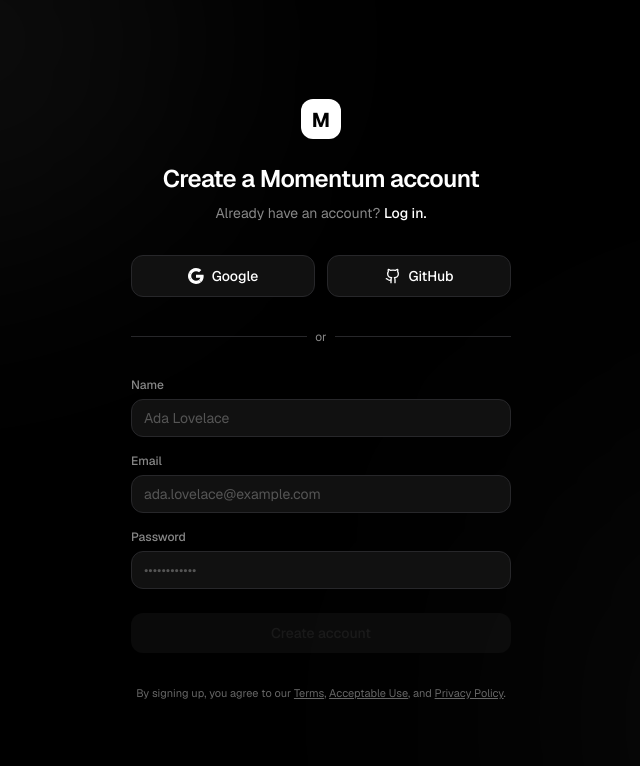
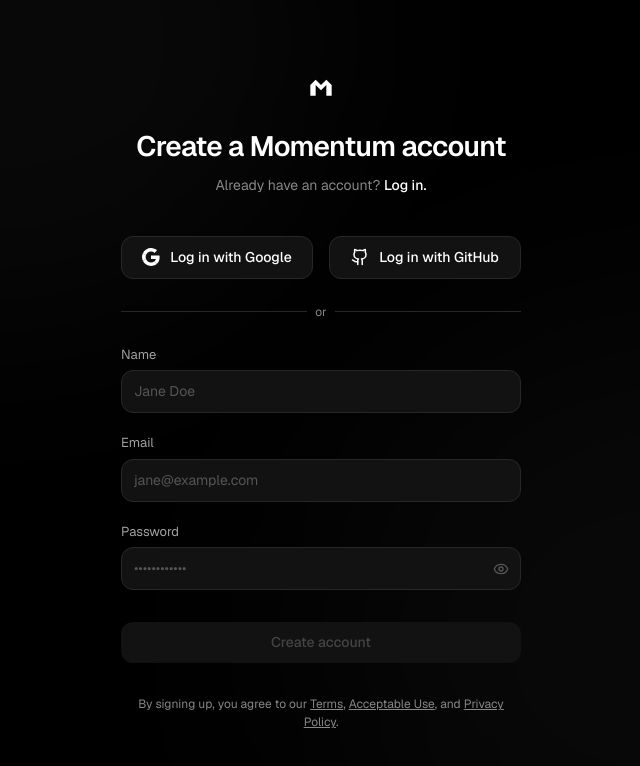
Before and after one commit to isaacmanohar/momentum-a-to-do-and-task-manager, a React (Vite) app in the folder apps/web/: page /register in a window 1280 px wide. Shown: the top 766 px of the page, without its empty margins (319-959 px from the left). Built offline with nearby package versions, Linux system fonts and the light colour scheme; no server answers.

Commit message:
style: exactly match Resend dark aesthetic for auth screens

```diff
--- a/apps/web/src/features/auth/components/Login.tsx
+++ b/apps/web/src/features/auth/components/Login.tsx
@@ -3,7 +3,7 @@
 import api from '@/lib/api-client';
 import toast from 'react-hot-toast';
 import { useNavigate, Link } from 'react-router-dom';
-import { Github, Mail } from 'lucide-react';
+import { Github, Eye } from 'lucide-react';
 
 export function Login() {
   const [email, setEmail] = useState('demo@lifeos.app');
@@ -31,85 +31,91 @@
   const isFormValid = email.trim() !== '' && password.trim() !== '';
 
   return (
-    <div className="relative flex min-h-screen items-center justify-center bg-black p-4 overflow-hidden font-sans">
-      {/* Subtle background mesh gradient */}
-      <div className="absolute top-0 left-0 w-full h-full overflow-hidden pointer-events-none">
-        <div className="absolute -top-[20%] -left-[10%] w-[50%] h-[50%] rounded-full bg-white/5 blur-[120px]"></div>
-        <div className="absolute top-[60%] -right-[10%] w-[40%] h-[60%] rounded-full bg-white/5 blur-[150px]"></div>
+    <div className="relative flex min-h-screen items-center justify-center bg-black p-4 font-sans selection:bg-white/30 text-white">
+      {/* Background gradient image (simulated with CSS) */}
+      <div className="absolute inset-0 z-0 overflow-hidden pointer-events-none">
+        <div className="absolute -top-[30%] -left-[20%] w-[70%] h-[70%] rounded-full bg-white/[0.03] blur-[100px]"></div>
+        <div className="absolute top-[40%] -right-[30%] w-[80%] h-[80%] rounded-full bg-white/[0.03] blur-[120px]"></div>
       </div>
 
-      <div className="relative w-full max-w-[380px] space-y-8 z-10">
-        <div className="text-center">
-          <div className="mx-auto w-10 h-10 rounded-lg bg-white flex items-center justify-center mb-6">
-            <span className="text-black font-bold text-xl leading-none pt-0.5">M</span>
+      <div className="relative w-full max-w-[400px] z-10">
+        <div className="text-center mb-10">
+          <div className="mx-auto flex items-center justify-center mb-6">
+            <svg width="32" height="32" viewBox="0 0 24 24" fill="none" xmlns="http://www.w3.org/2000/svg">
+              <path d="M4 12V20H8V12L12 16L16 12V20H20V12L16 8L12 12L8 8L4 12Z" fill="white"/>
+            </svg>
           </div>
-          <h2 className="text-2xl font-semibold tracking-tight text-white mb-2">Log in to Momentum</h2>
-          <p className="text-sm text-[#888]">
+          <h2 className="text-[28px] font-semibold tracking-tight text-white mb-2">Log in to Momentum</h2>
+          <p className="text-[14px] text-[#888]">
             Don't have an account?{' '}
-            <Link to="/register" className="text-white hover:underline font-medium">
+            <Link to="/register" className="text-white hover:underline font-medium transition-colors">
               Sign up.
             </Link>
           </p>
         </div>
 
-        <div className="flex gap-3">
-          <button type="button" className="flex flex-1 items-center justify-center gap-2 rounded-lg bg-[#111] border border-[#333] px-4 py-2.5 text-sm font-medium text-white transition-colors hover:bg-[#222]">
-            <svg viewBox="0 0 24 24" className="h-4 w-4" aria-hidden="true"><path fill="currentColor" d="M12.0003 4.75C13.7703 4.75 15.3553 5.36 16.6053 6.54998L20.0303 3.125C17.9502 1.19 15.2353 0 12.0003 0C7.31028 0 3.25527 2.69 1.28027 6.60998L5.27028 9.70498C6.21525 6.86 8.87028 4.75 12.0003 4.75Z"></path><path fill="currentColor" d="M23.49 12.275C23.49 11.49 23.415 10.73 23.3 10H12V14.51H18.47C18.18 15.99 17.34 17.25 16.08 18.1L19.945 21.1C22.2 19.01 23.49 15.92 23.49 12.275Z"></path><path fill="currentColor" d="M5.26498 14.2949C5.02498 13.5699 4.88501 12.7999 4.88501 11.9999C4.88501 11.1999 5.01998 10.4299 5.26498 9.7049L1.275 6.60986C0.46 8.22986 0 10.0599 0 11.9999C0 13.9399 0.46 15.7699 1.28 17.3899L5.26498 14.2949Z"></path><path fill="currentColor" d="M12.0004 24.0001C15.2404 24.0001 17.9654 22.935 19.9454 21.095L16.0804 18.095C15.0054 18.82 13.6204 19.245 12.0004 19.245C8.8704 19.245 6.21537 17.135 5.26538 14.29L1.27539 17.385C3.25539 21.31 7.3104 24.0001 12.0004 24.0001Z"></path></svg>
-            Google
+        <div className="flex gap-4 mb-6">
+          <button type="button" className="flex flex-1 items-center justify-center gap-2.5 rounded-lg bg-[#121212] border border-[#2a2a2a] px-4 py-2.5 text-[14px] font-medium text-white transition-colors hover:bg-[#1a1a1a]">
+            <svg viewBox="0 0 24 24" className="h-[18px] w-[18px]" aria-hidden="true"><path fill="currentColor" d="M12.0003 4.75C13.7703 4.75 15.3553 5.36 16.6053 6.54998L20.0303 3.125C17.9502 1.19 15.2353 0 12.0003 0C7.31028 0 3.25527 2.69 1.28027 6.60998L5.27028 9.70498C6.21525 6.86 8.87028 4.75 12.0003 4.75Z"></path><path fill="currentColor" d="M23.49 12.275C23.49 11.49 23.415 10.73 23.3 10H12V14.51H18.47C18.18 15.99 17.34 17.25 16.08 18.1L19.945 21.1C22.2 19.01 23.49 15.92 23.49 12.275Z"></path><path fill="currentColor" d="M5.26498 14.2949C5.02498 13.5699 4.88501 12.7999 4.88501 11.9999C4.88501 11.1999 5.01998 10.4299 5.26498 9.7049L1.275 6.60986C0.46 8.22986 0 10.0599 0 11.9999C0 13.9399 0.46 15.7699 1.28 17.3899L5.26498 14.2949Z"></path><path fill="currentColor" d="M12.0004 24.0001C15.2404 24.0001 17.9654 22.935 19.9454 21.095L16.0804 18.095C15.0054 18.82 13.6204 19.245 12.0004 19.245C8.8704 19.245 6.21537 17.135 5.26538 14.29L1.27539 17.385C3.25539 21.31 7.3104 24.0001 12.0004 24.0001Z"></path></svg>
+            Log in with Google
           </button>
-          <button type="button" className="flex flex-1 items-center justify-center gap-2 rounded-lg bg-[#111] border border-[#333] px-4 py-2.5 text-sm font-medium text-white transition-colors hover:bg-[#222]">
-            <Github size={16} />
-            GitHub
+          <button type="button" className="flex flex-1 items-center justify-center gap-2.5 rounded-lg bg-[#121212] border border-[#2a2a2a] px-4 py-2.5 text-[14px] font-medium text-white transition-colors hover:bg-[#1a1a1a]">
+            <Github size={18} />
+            Log in with GitHub
           </button>
         </div>
 
-        <div className="relative">
+        <div className="relative mb-6">
           <div className="absolute inset-0 flex items-center">
-            <div className="w-full border-t border-[#333]"></div>
+            <div className="w-full border-t border-[#2a2a2a]"></div>
           </div>
-          <div className="relative flex justify-center text-xs">
+          <div className="relative flex justify-center text-[12px]">
             <span className="bg-black px-2 text-[#888]">or</span>
           </div>
         </div>
 
-        <form onSubmit={handleSubmit} className="space-y-4">
-          <div className="space-y-4">
+        <form onSubmit={handleSubmit} className="space-y-5">
           <div className="space-y-1.5">
-              <label className="block text-xs font-medium text-[#888]">Email</label>
+            <label className="block text-[13px] text-[#a1a1a1]">Email</label>
             <input
               type="text"
               required
-                className="w-full rounded-lg border border-[#333] bg-[#111] px-3 py-2 text-sm text-white placeholder:text-[#555] focus:border-[#555] focus:outline-none transition-colors"
+              className="w-full rounded-lg border border-[#2a2a2a] bg-[#121212] px-3 py-2.5 text-[14px] text-white placeholder:text-[#555] focus:border-[#555] focus:outline-none transition-colors"
               value={email}
               onChange={(e) => setEmail(e.target.value)}
               placeholder="alan.turing@example.com"
             />
           </div>
+
           <div className="space-y-1.5">
-              <label className="block text-xs font-medium text-[#888]">Password</label>
+            <label className="block text-[13px] text-[#a1a1a1]">Password</label>
+            <div className="relative">
               <input
                 type="password"
                 required
-                className="w-full rounded-lg border border-[#333] bg-[#111] px-3 py-2 text-sm text-white placeholder:text-[#555] focus:border-[#555] focus:outline-none transition-colors"
+                className="w-full rounded-lg border border-[#2a2a2a] bg-[#121212] px-3 py-2.5 text-[14px] text-white placeholder:text-[#555] focus:border-[#555] focus:outline-none transition-colors pr-10"
                 value={password}
                 onChange={(e) => setPassword(e.target.value)}
                 placeholder="••••••••••••"
               />
+              <button type="button" className="absolute right-3 top-1/2 -translate-y-1/2 text-[#555] hover:text-[#888]">
+                <Eye size={16} />
+              </button>
             </div>
           </div>
 
           <button
             type="submit"
             disabled={isLoading || !isFormValid}
-            className="flex w-full justify-center rounded-lg bg-white px-4 py-2.5 text-sm font-medium text-black transition-all hover:bg-gray-200 focus-visible:outline-none disabled:opacity-30 disabled:bg-[#222] disabled:text-[#555] disabled:hover:bg-[#222] mt-6"
+            className="flex w-full justify-center rounded-lg bg-white px-4 py-2.5 text-[14px] font-medium text-black transition-all hover:bg-gray-200 focus-visible:outline-none disabled:opacity-100 disabled:bg-[#121212] disabled:text-[#444] disabled:cursor-not-allowed mt-8"
           >
             {isLoading ? 'Logging in...' : 'Log in'}
           </button>
         </form>
 
-        <div className="text-center mt-6">
-          <p className="text-[11px] text-[#666]">
-            By logging in, you agree to our <a href="#" className="underline hover:text-white transition-colors">Terms</a>, <a href="#" className="underline hover:text-white transition-colors">Acceptable Use</a>, and <a href="#" className="underline hover:text-white transition-colors">Privacy Policy</a>.
+        <div className="text-center mt-8">
+          <p className="text-[12px] text-[#888]">
+            By logging in, you agree to our <a href="#" className="underline hover:text-[#a1a1a1] transition-colors">Terms</a>, <a href="#" className="underline hover:text-[#a1a1a1] transition-colors">Acceptable Use</a>, and <a href="#" className="underline hover:text-[#a1a1a1] transition-colors">Privacy Policy</a>.
           </p>
         </div>
       </div>
--- a/apps/web/src/features/auth/components/Register.tsx
+++ b/apps/web/src/features/auth/components/Register.tsx
@@ -3,7 +3,7 @@
 import api from '@/lib/api-client';
 import toast from 'react-hot-toast';
 import { useNavigate, Link } from 'react-router-dom';
-import { Github } from 'lucide-react';
+import { Github, Eye } from 'lucide-react';
 
 export function Register() {
   const [name, setName] = useState('');
@@ -32,96 +32,103 @@
   const isFormValid = name.trim() !== '' && email.trim() !== '' && password.trim() !== '';
 
   return (
-    <div className="relative flex min-h-screen items-center justify-center bg-black p-4 overflow-hidden font-sans">
-      {/* Subtle background mesh gradient */}
-      <div className="absolute top-0 left-0 w-full h-full overflow-hidden pointer-events-none">
-        <div className="absolute -top-[20%] -left-[10%] w-[50%] h-[50%] rounded-full bg-white/5 blur-[120px]"></div>
-        <div className="absolute top-[60%] -right-[10%] w-[40%] h-[60%] rounded-full bg-white/5 blur-[150px]"></div>
+    <div className="relative flex min-h-screen items-center justify-center bg-black p-4 font-sans selection:bg-white/30 text-white">
+      {/* Background gradient image (simulated with CSS) */}
+      <div className="absolute inset-0 z-0 overflow-hidden pointer-events-none">
+        <div className="absolute -top-[30%] -left-[20%] w-[70%] h-[70%] rounded-full bg-white/[0.03] blur-[100px]"></div>
+        <div className="absolute top-[40%] -right-[30%] w-[80%] h-[80%] rounded-full bg-white/[0.03] blur-[120px]"></div>
       </div>
 
-      <div className="relative w-full max-w-[380px] space-y-8 z-10">
-        <div className="text-center">
-          <div className="mx-auto w-10 h-10 rounded-lg bg-white flex items-center justify-center mb-6">
-            <span className="text-black font-bold text-xl leading-none pt-0.5">M</span>
+      <div className="relative w-full max-w-[400px] z-10">
+        <div className="text-center mb-10">
+          <div className="mx-auto flex items-center justify-center mb-6">
+            <svg width="32" height="32" viewBox="0 0 24 24" fill="none" xmlns="http://www.w3.org/2000/svg">
+              <path d="M4 12V20H8V12L12 16L16 12V20H20V12L16 8L12 12L8 8L4 12Z" fill="white"/>
+            </svg>
           </div>
-          <h2 className="text-2xl font-semibold tracking-tight text-white mb-2">Create a Momentum account</h2>
-          <p className="text-sm text-[#888]">
+          <h2 className="text-[28px] font-semibold tracking-tight text-white mb-2">Create a Momentum account</h2>
+          <p className="text-[14px] text-[#888]">
             Already have an account?{' '}
-            <Link to="/login" className="text-white hover:underline font-medium">
+            <Link to="/login" className="text-white hover:underline font-medium transition-colors">
               Log in.
             </Link>
           </p>
         </div>
 
-        <div className="flex gap-3">
-          <button type="button" className="flex flex-1 items-center justify-center gap-2 rounded-lg bg-[#111] border border-[#333] px-4 py-2.5 text-sm font-medium text-white transition-colors hover:bg-[#222]">
-            <svg viewBox="0 0 24 24" className="h-4 w-4" aria-hidden="true"><path fill="currentColor" d="M12.0003 4.75C13.7703 4.75 15.3553 5.36 16.6053 6.54998L20.0303 3.125C17.9502 1.19 15.2353 0 12.0003 0C7.31028 0 3.25527 2.69 1.28027 6.60998L5.27028 9.70498C6.21525 6.86 8.87028 4.75 12.0003 4.75Z"></path><path fill="currentColor" d="M23.49 12.275C23.49 11.49 23.415 10.73 23.3 10H12V14.51H18.47C18.18 15.99 17.34 17.25 16.08 18.1L19.945 21.1C22.2 19.01 23.49 15.92 23.49 12.275Z"></path><path fill="currentColor" d="M5.26498 14.2949C5.02498 13.5699 4.88501 12.7999 4.88501 11.9999C4.88501 11.1999 5.01998 10.4299 5.26498 9.7049L1.275 6.60986C0.46 8.22986 0 10.0599 0 11.9999C0 13.9399 0.46 15.7699 1.28 17.3899L5.26498 14.2949Z"></path><path fill="currentColor" d="M12.0004 24.0001C15.2404 24.0001 17.9654 22.935 19.9454 21.095L16.0804 18.095C15.0054 18.82 13.6204 19.245 12.0004 19.245C8.8704 19.245 6.21537 17.135 5.26538 14.29L1.27539 17.385C3.25539 21.31 7.3104 24.0001 12.0004 24.0001Z"></path></svg>
-            Google
+        <div className="flex gap-4 mb-6">
+          <button type="button" className="flex flex-1 items-center justify-center gap-2.5 rounded-lg bg-[#121212] border border-[#2a2a2a] px-4 py-2.5 text-[14px] font-medium text-white transition-colors hover:bg-[#1a1a1a]">
+            <svg viewBox="0 0 24 24" className="h-[18px] w-[18px]" aria-hidden="true"><path fill="currentColor" d="M12.0003 4.75C13.7703 4.75 15.3553 5.36 16.6053 6.54998L20.0303 3.125C17.9502 1.19 15.2353 0 12.0003 0C7.31028 0 3.25527 2.69 1.28027 6.60998L5.27028 9.70498C6.21525 6.86 8.87028 4.75 12.0003 4.75Z"></path><path fill="currentColor" d="M23.49 12.275C23.49 11.49 23.415 10.73 23.3 10H12V14.51H18.47C18.18 15.99 17.34 17.25 16.08 18.1L19.945 21.1C22.2 19.01 23.49 15.92 23.49 12.275Z"></path><path fill="currentColor" d="M5.26498 14.2949C5.02498 13.5699 4.88501 12.7999 4.88501 11.9999C4.88501 11.1999 5.01998 10.4299 5.26498 9.7049L1.275 6.60986C0.46 8.22986 0 10.0599 0 11.9999C0 13.9399 0.46 15.7699 1.28 17.3899L5.26498 14.2949Z"></path><path fill="currentColor" d="M12.0004 24.0001C15.2404 24.0001 17.9654 22.935 19.9454 21.095L16.0804 18.095C15.0054 18.82 13.6204 19.245 12.0004 19.245C8.8704 19.245 6.21537 17.135 5.26538 14.29L1.27539 17.385C3.25539 21.31 7.3104 24.0001 12.0004 24.0001Z"></path></svg>
+            Log in with Google
           </button>
-          <button type="button" className="flex flex-1 items-center justify-center gap-2 rounded-lg bg-[#111] border border-[#333] px-4 py-2.5 text-sm font-medium text-white transition-colors hover:bg-[#222]">
-            <Github size={16} />
-            GitHub
+          <button type="button" className="flex flex-1 items-center justify-center gap-2.5 rounded-lg bg-[#121212] border border-[#2a2a2a] px-4 py-2.5 text-[14px] font-medium text-white transition-colors hover:bg-[#1a1a1a]">
+            <Github size={18} />
+            Log in with GitHub
           </button>
         </div>
 
-        <div className="relative">
+        <div className="relative mb-6">
           <div className="absolute inset-0 flex items-center">
-            <div className="w-full border-t border-[#333]"></div>
+            <div className="w-full border-t border-[#2a2a2a]"></div>
           </div>
-          <div className="relative flex justify-center text-xs">
+          <div className="relative flex justify-center text-[12px]">
             <span className="bg-black px-2 text-[#888]">or</span>
           </div>
         </div>
 
-        <form onSubmit={handleSubmit} className="space-y-4">
-          <div className="space-y-4">
+        <form onSubmit={handleSubmit} className="space-y-5">
           <div className="space-y-1.5">
-              <label className="block text-xs font-medium text-[#888]">Name</label>
+            <label className="block text-[13px] text-[#a1a1a1]">Name</label>
             <input
               type="text"
               required
-                className="w-full rounded-lg border border-[#333] bg-[#111] px-3 py-2 text-sm text-white placeholder:text-[#555] focus:border-[#555] focus:outline-none transition-colors"
+              className="w-full rounded-lg border border-[#2a2a2a] bg-[#121212] px-3 py-2.5 text-[14px] text-white placeholder:text-[#555] focus:border-[#555] focus:outline-none transition-colors"
               value={name}
               onChange={(e) => setName(e.target.value)}
-                placeholder="Ada Lovelace"
+              placeholder="Jane Doe"
             />
           </div>
+
           <div className="space-y-1.5">
-              <label className="block text-xs font-medium text-[#888]">Email</label>
+            <label className="block text-[13px] text-[#a1a1a1]">Email</label>
             <input
               type="email"
               required
-                className="w-full rounded-lg border border-[#333] bg-[#111] px-3 py-2 text-sm text-white placeholder:text-[#555] focus:border-[#555] focus:outline-none transition-colors"
+              className="w-full rounded-lg border border-[#2a2a2a] bg-[#121212] px-3 py-2.5 text-[14px] text-white placeholder:text-[#555] focus:border-[#555] focus:outline-none transition-colors"
               value={email}
               onChange={(e) => setEmail(e.target.value)}
-                placeholder="ada.lovelace@example.com"
+              placeholder="jane@example.com"
             />
           </div>
+
           <div className="space-y-1.5">
-              <label className="block text-xs font-medium text-[#888]">Password</label>
+            <label className="block text-[13px] text-[#a1a1a1]">Password</label>
+            <div className="relative">
               <input
                 type="password"
                 required
-                className="w-full rounded-lg border border-[#333] bg-[#111] px-3 py-2 text-sm text-white placeholder:text-[#555] focus:border-[#555] focus:outline-none transition-colors"
+                className="w-full rounded-lg border border-[#2a2a2a] bg-[#121212] px-3 py-2.5 text-[14px] text-white placeholder:text-[#555] focus:border-[#555] focus:outline-none transition-colors pr-10"
                 value={password}
                 onChange={(e) => setPassword(e.target.value)}
                 placeholder="••••••••••••"
               />
+              <button type="button" className="absolute right-3 top-1/2 -translate-y-1/2 text-[#555] hover:text-[#888]">
+                <Eye size={16} />
+              </button>
             </div>
           </div>
 
           <button
             type="submit"
             disabled={isLoading || !isFormValid}
-            className="flex w-full justify-center rounded-lg bg-white px-4 py-2.5 text-sm font-medium text-black transition-all hover:bg-gray-200 focus-visible:outline-none disabled:opacity-30 disabled:bg-[#222] disabled:text-[#555] disabled:hover:bg-[#222] mt-6"
+            className="flex w-full justify-center rounded-lg bg-white px-4 py-2.5 text-[14px] font-medium text-black transition-all hover:bg-gray-200 focus-visible:outline-none disabled:opacity-100 disabled:bg-[#121212] disabled:text-[#444] disabled:cursor-not-allowed mt-8"
           >
             {isLoading ? 'Creating account...' : 'Create account'}
           </button>
         </form>
 
-        <div className="text-center mt-6">
-          <p className="text-[11px] text-[#666]">
-            By signing up, you agree to our <a href="#" className="underline hover:text-white transition-colors">Terms</a>, <a href="#" className="underline hover:text-white transition-colors">Acceptable Use</a>, and <a href="#" className="underline hover:text-white transition-colors">Privacy Policy</a>.
+        <div className="text-center mt-8">
+          <p className="text-[12px] text-[#888]">
+            By signing up, you agree to our <a href="#" className="underline hover:text-[#a1a1a1] transition-colors">Terms</a>, <a href="#" className="underline hover:text-[#a1a1a1] transition-colors">Acceptable Use</a>, and <a href="#" className="underline hover:text-[#a1a1a1] transition-colors">Privacy Policy</a>.
           </p>
         </div>
       </div>
```
Lines whose indentation alone changed are shown as unchanged.
